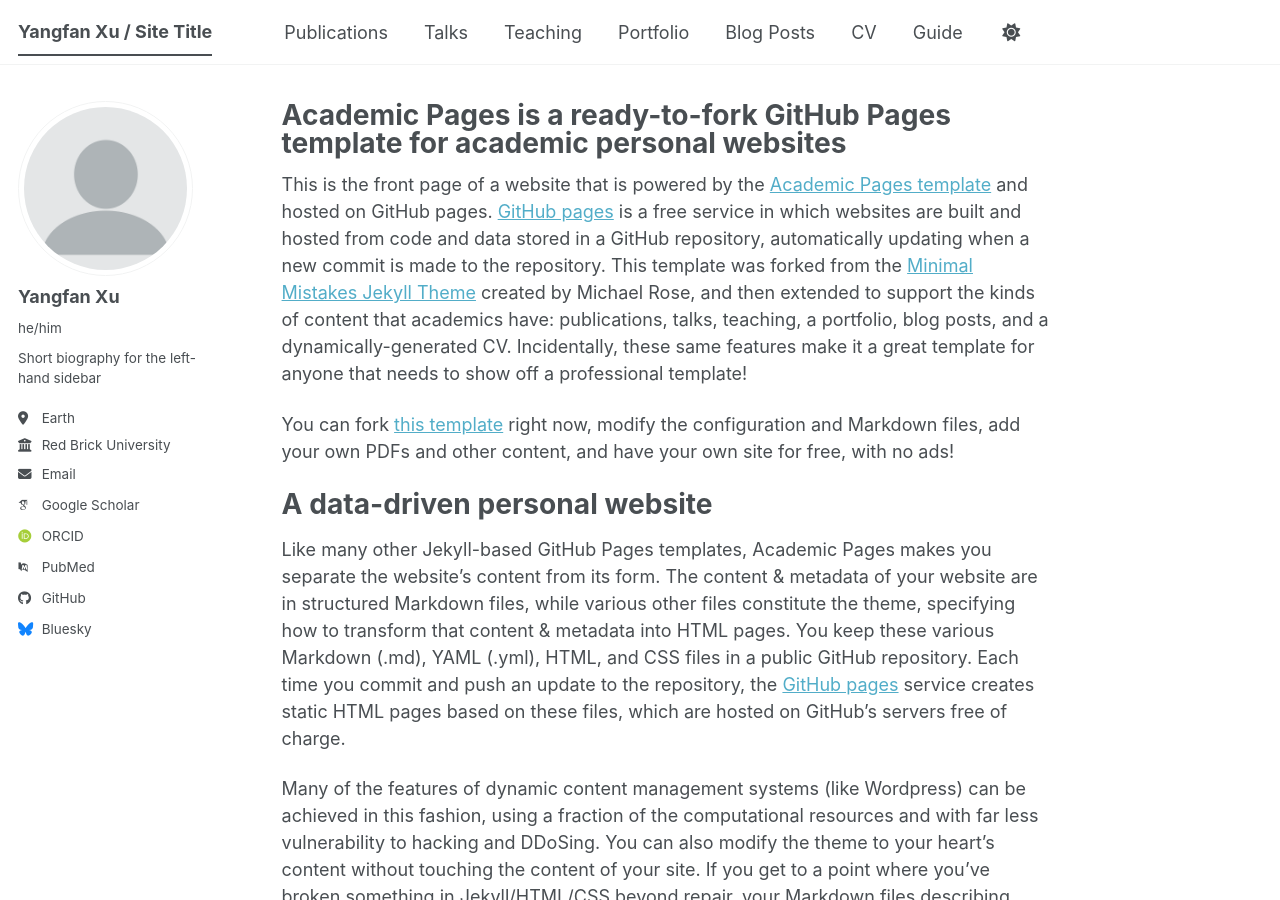
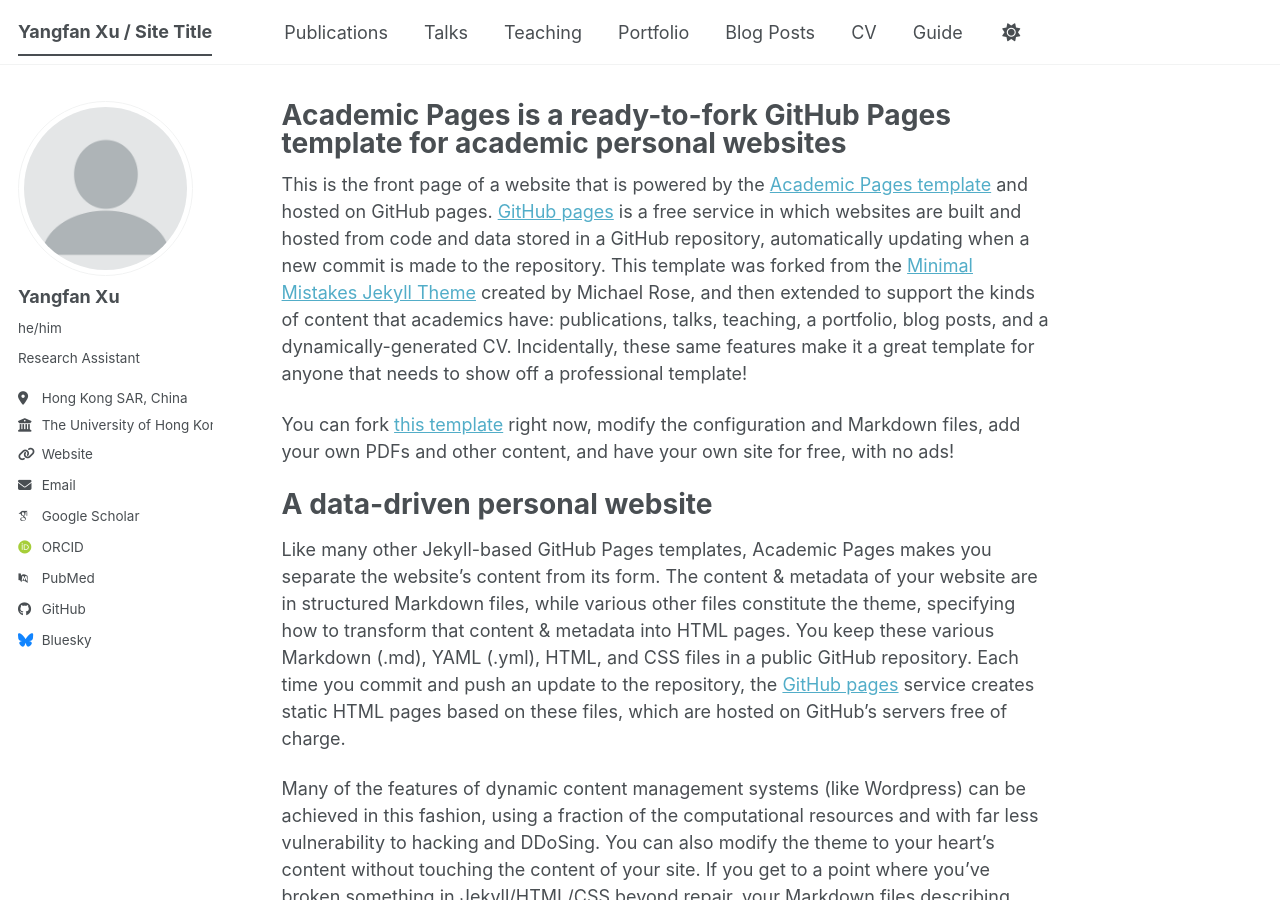
Before and after one commit to ethanxu02/ethanxu02.github.io, a Jekyll site: the page built from _pages/about.md, in a window 1280 px wide and 900 px high. Built offline with Jekyll 4.4.1, drawn with Linux system fonts in a browser that asks for light colours; some web fonts are replaced; a script bundle is joined from its source files by our own code; library files that are not in the unit come from our copies.

Commit message:
Update _config.yml

```diff
--- a/_config.yml
+++ b/_config.yml
@@ -26,11 +26,11 @@ author:
   avatar           : "profile.png"
   name             : "Yangfan Xu"
   pronouns         : "he/him"
-  bio              : "Short biography for the left-hand sidebar"
-  location         : "Earth"
-  employer         : "Red Brick University"
-  uri              : # URL
-  email            : "none@example.org"
+  bio              : "Research Assistant"
+  location         : "Hong Kong SAR, China"
+  employer         : "The University of Hong Kong"
+  uri              : "https://www.hku.hk/"
+  email            : "ethanxu@hku.hk"
 
   # Academic websites
   academia         : # URL
```
